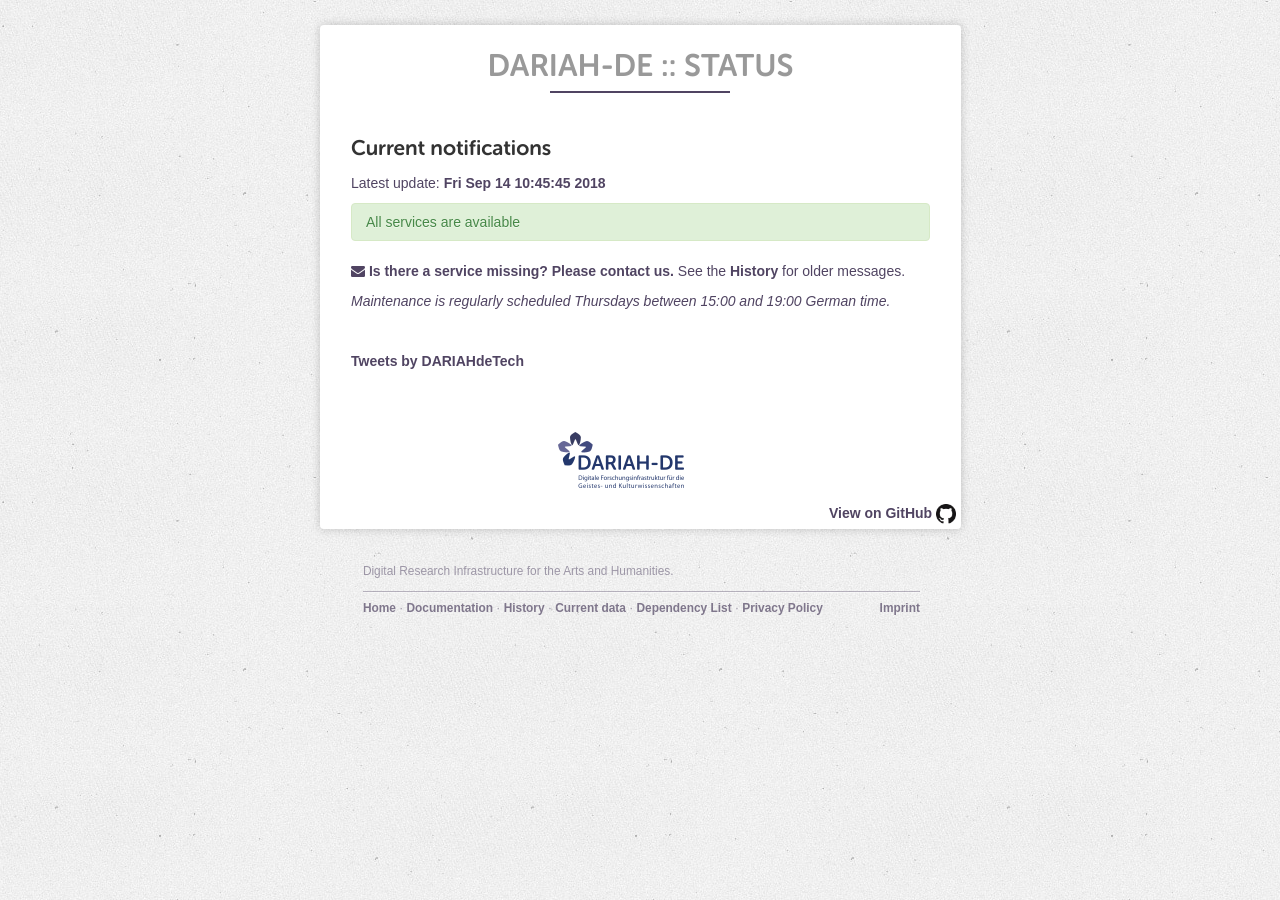
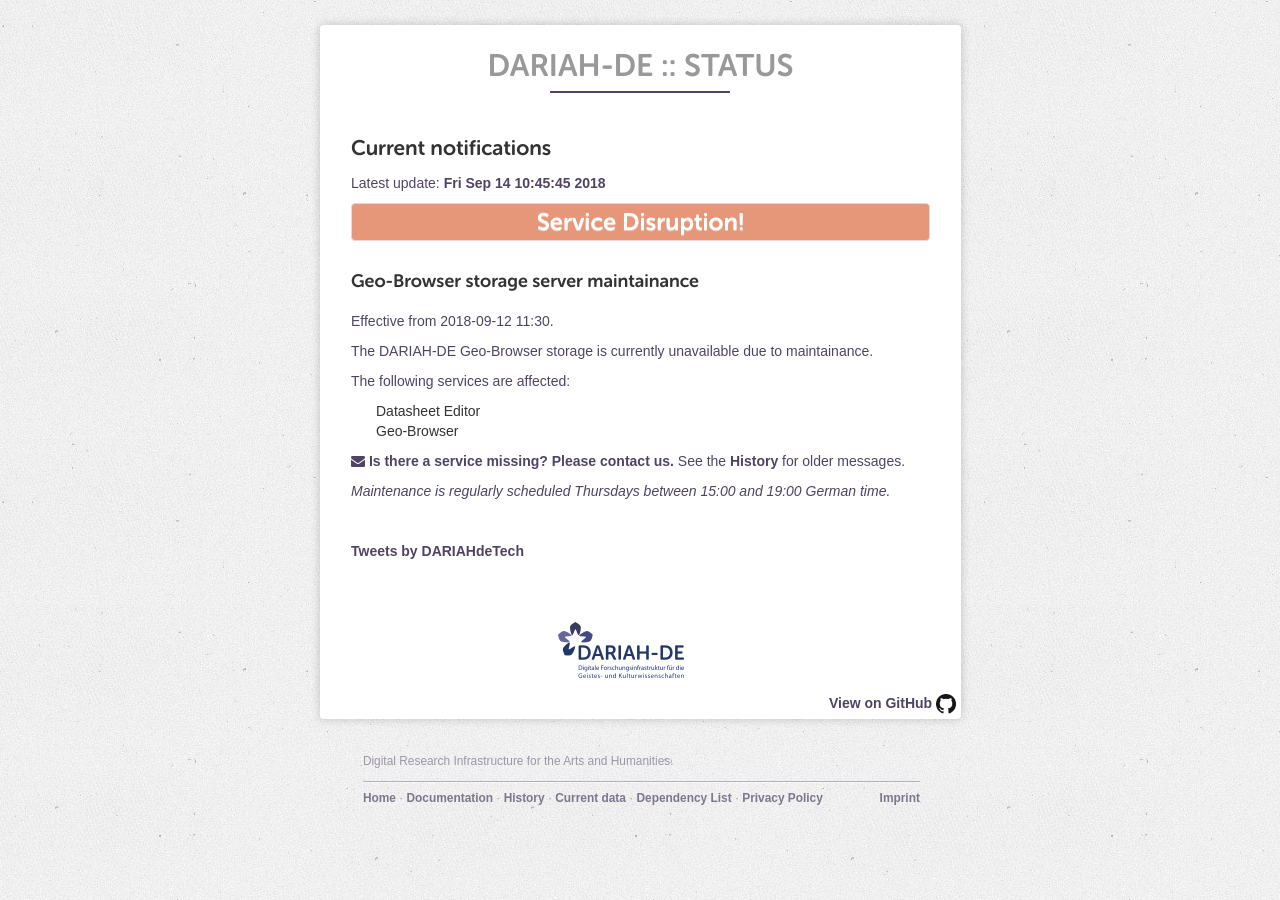
Before and after one commit to DARIAH-DE/status, a Jekyll site: the page built from index.md, in a window 1280 px wide. Built offline with Jekyll 4.4.1, drawn with Linux system fonts in a browser that asks for light colours; comment, search, counter and statistics services are not loaded.

Commit message:
Update outages.yaml

```diff
--- a/_data/outages.yaml
+++ b/_data/outages.yaml
@@ -1,4 +1,9 @@
 ---
+- title: 'Geo-Browser storage server maintainance'
+  description: 'The DARIAH-DE Geo-Browser storage is currently unavailable due to maintainance.'
+  date_start: '2018-09-12 11:30'
+  affected:
+    - '/middlewares/dariah-openstorage'
 - title: 'Geo-Browser storage down'
   description: 'The DARIAH-DE Geo-Browser storage is currently unavailable due to hardware faults.'
   date_start: '2018-08-21 12:00'
```
